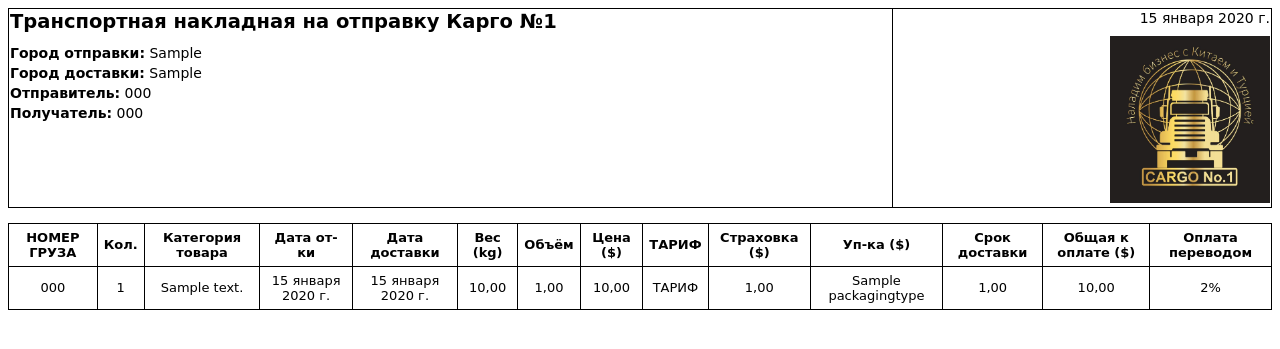
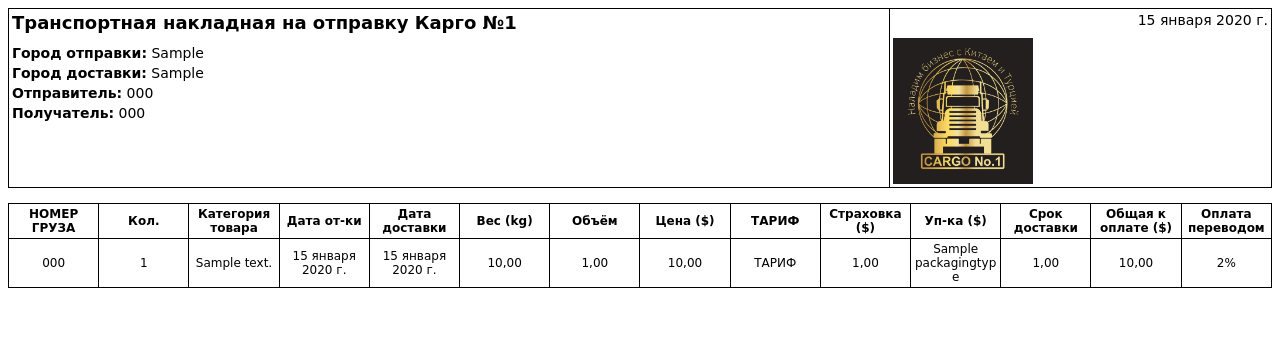
Before and after one commit to Aalam2000/cargo, a Django app: template web/templates/invoice/product_invoice.html in a window 1280 px wide. Shown: the top 349 px of the page. Run offline with Django 4.2, Linux system fonts and the light colour scheme; the template is opened without the code that fills it: values that come from a table or form of the project are taken from there, others are empty; tables that the repository leaves empty hold one stand-in row (values such as "Sample post").

Commit message:
НАКЛАДНАЯ

```diff
--- a/web/static/css/invoice.css
+++ b/web/static/css/invoice.css
@@ -5,9 +5,19 @@ body {
 }
 
 table {
+    width: 100%;
+    table-layout: fixed;
     border-collapse: collapse;
 }
 
 td {
     border: 1px solid #000;
+    padding: 3px;
+    font-size: 12px;
+    word-wrap: break-word;
+    overflow-wrap: break-word;
 }
+
+img {
+    display: block;
+}
--- a/web/templates/invoice/product_invoice.html
+++ b/web/templates/invoice/product_invoice.html
@@ -2,9 +2,9 @@
 <!DOCTYPE html>
 <html>
 <head>
-<meta charset="UTF-8">
-<link rel="stylesheet" href="{% static 'css/invoice.css' %}">
-<title>Накладная</title>
+    <meta charset="UTF-8">
+    <link rel="stylesheet" href="{% static 'css/invoice.css' %}">
+    <title>Накладная</title>
 </head>
 
 <body>
@@ -26,8 +26,10 @@
             <div style="font-size:14px;">{{ product.shipping_date }}</div>
 
             <!-- ЛОГО КОМПАНИИ -->
-            <img src="{{ request.build_absolute_uri }}static/img/logo.png"
-                style="width:160px; margin-top:10px;">
+            {% load static %}
+            <img src="{{ request.build_absolute_uri }}/static/img/logo.png"
+                 style="width:140px; display:block; margin-top:10px;">
+
         </td>
     </tr>
 </table>
```
Also changed, not shown: docker-compose.prod.yml (+5 -7 lines), 1 other file.
